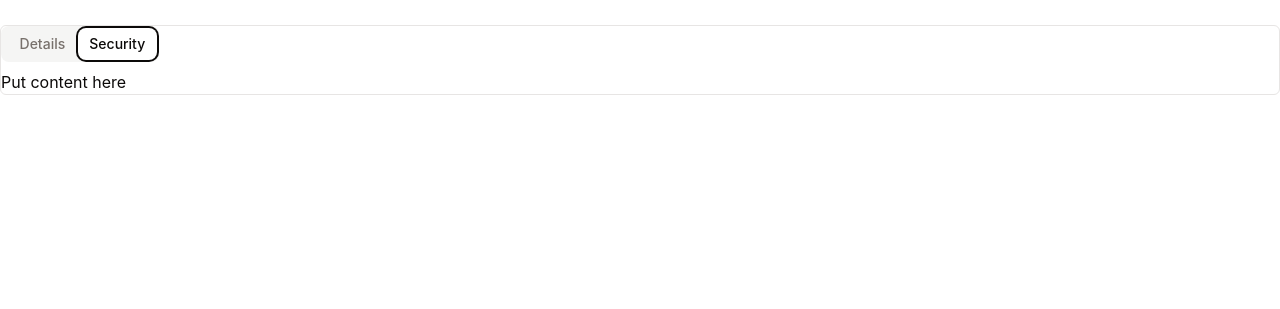
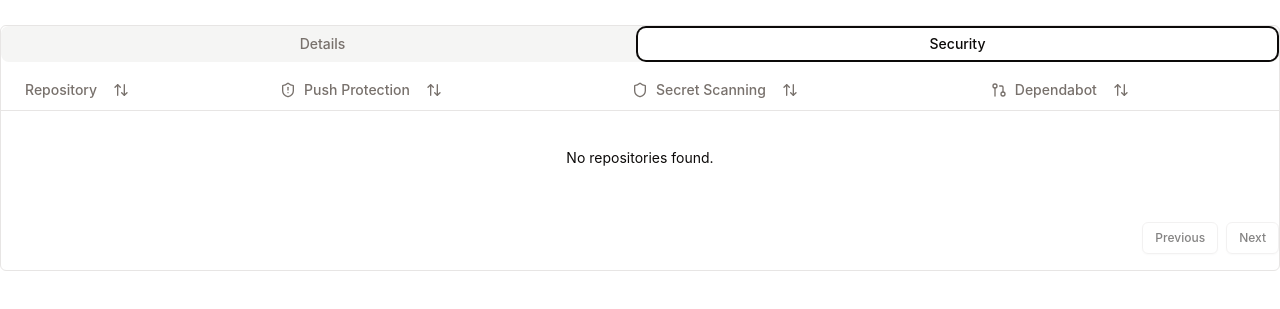
Before and after one commit to JackPlowman/repo-overseer, an Astro site in the folder dashboard/: page / in a window 1280 px wide. Both pictures are taken after a click on the tab "Security". Shown: the part 95-404 px from the top of the page. Built offline with nearby package versions, Linux system fonts and the light colour scheme; Astro itself is replaced by a stand-in of ours.

Commit message:
build: Add Security Table (#144)
# Pull Request

## Description

This pull request focuses on enhancing the repository detail and
security views in the dashboard by introducing new components and
updating existing ones. The most important changes include renaming and
restructuring columns, creating a new component for security columns,
and updating the repository table to use these new components.

Changes to components and columns:

* Renamed `columns` to `RepositoryDetailColumns` in
`dashboard/src/components/RepositoryDetailColumns.tsx` and updated the
file name from `columns.tsx` to `RepositoryDetailColumns.tsx` for better
clarity.
* Created a new component `RepositorySecurityColumns` in
`dashboard/src/components/RepositorySecurityColumns.tsx` to define the
columns for the security view, including headers and cell renderers for
repository name, secret scanning push protection, secret scanning, and
dependabot security updates.

Updates to repository table:

* Updated `dashboard/src/components/RepositoryTable.tsx` to import and
use the newly defined `RepositoryDetailColumns` and
`RepositorySecurityColumns` components, and renamed the component to
`RepositoryDetailTable` to reflect its purpose more accurately.

Fixes #143

```diff
--- a/dashboard/src/components/columns.tsx
+++ b/dashboard/src/components/RepositoryDetailColumns.tsx
@@ -12,7 +12,7 @@ type Repository = {
   dependabot_security_updates: boolean
 }
 
-export const columns: ColumnDef<Repository>[] = [
+export const RepositoryDetailColumns: ColumnDef<Repository>[] = [
   {
     accessorKey: "name",
     header: ({ column }) => {
--- /dev/null
+++ b/dashboard/src/components/RepositorySecurityColumns.tsx
@@ -0,0 +1,121 @@
+"use client"
+import { Badge } from "@/components/ui/badge"
+import { Button } from "@/components/ui/button"
+import type { ColumnDef } from "@tanstack/react-table"
+import { ArrowUpDown, GitPullRequest, Shield, ShieldAlert } from "lucide-react"
+type Repository = {
+  name: string
+  full_name: string
+  repository_link: string
+  secret_scanning_push_protection: boolean
+  secret_scanning: boolean
+  dependabot_security_updates: boolean
+}
+
+export const RepositorySecurityColumns: ColumnDef<Repository>[] = [
+  {
+    accessorKey: "name",
+    header: ({ column }) => {
+      return (
+        <Button
+          variant="ghost"
+          onClick={() => column.toggleSorting(column.getIsSorted() === "asc")}
+        >
+          Repository
+          <ArrowUpDown className="ml-2 h-4 w-4" />
+        </Button>
+      )
+    },
+    cell: ({ row }) => {
+      return (
+        <a
+          href={row.original.repository_link}
+          className="text-primary hover:underline"
+          target="_blank"
+          rel="noopener noreferrer"
+        >
+          {row.original.name}
+        </a>
+      )
+    },
+  },
+  {
+    accessorKey: "secret_scanning_push_protection",
+    header: ({ column }) => (
+      <Button
+        variant="ghost"
+        onClick={() => column.toggleSorting(column.getIsSorted() === "asc")}
+      >
+        <div className="flex items-center gap-2">
+          <ShieldAlert className="h-4 w-4" />
+          <span>Push Protection</span>
+          <ArrowUpDown className="ml-2 h-4 w-4" />
+        </div>
+      </Button>
+    ),
+
+    cell: ({ row }) => (
+      <Badge
+        variant={
+          row.getValue("secret_scanning_push_protection")
+            ? "success"
+            : "destructive"
+        }
+      >
+        {row.getValue("secret_scanning_push_protection")
+          ? "Enabled"
+          : "Disabled"}
+      </Badge>
+    ),
+  },
+  {
+    accessorKey: "secret_scanning",
+    header: ({ column }) => (
+      <Button
+        variant="ghost"
+        onClick={() => column.toggleSorting(column.getIsSorted() === "asc")}
+      >
+        <div className="flex items-center gap-2">
+          <Shield className="h-4 w-4" />
+          <span>Secret Scanning</span>
+          <ArrowUpDown className="ml-2 h-4 w-4" />
+        </div>
+      </Button>
+    ),
+
+    cell: ({ row }) => (
+      <Badge
+        variant={row.getValue("secret_scanning") ? "success" : "destructive"}
+      >
+        {row.getValue("secret_scanning") ? "Enabled" : "Disabled"}
+      </Badge>
+    ),
+  },
+  {
+    accessorKey: "dependabot_security_updates",
+    header: ({ column }) => (
+      <Button
+        variant="ghost"
+        onClick={() => column.toggleSorting(column.getIsSorted() === "asc")}
+      >
+        <div className="flex items-center gap-2">
+          <GitPullRequest className="h-4 w-4" />
+          <span>Dependabot</span>
+          <ArrowUpDown className="ml-2 h-4 w-4" />
+        </div>
+      </Button>
+    ),
+
+    cell: ({ row }) => (
+      <Badge
+        variant={
+          row.getValue("dependabot_security_updates")
+            ? "success"
+            : "destructive"
+        }
+      >
+        {row.getValue("dependabot_security_updates") ? "Enabled" : "Disabled"}
+      </Badge>
+    ),
+  },
+]
--- a/dashboard/src/components/RepositoryTable.tsx
+++ b/dashboard/src/components/RepositoryTable.tsx
@@ -1,19 +1,22 @@
-import { columns } from "@/components/columns"
 import { DataTable } from "@/components/data-table"
+import { RepositoryDetailColumns } from "@/components/RepositoryDetailColumns"
 import { Tabs, TabsContent, TabsList, TabsTrigger } from "@/components/ui/tabs"
 import { repositories } from "@/data/repositories.json"
+import { RepositorySecurityColumns } from "./RepositorySecurityColumns"
 
-export default function RepositoryTable() {
+export default function RepositoryDetailTable() {
   return (
     <Tabs defaultValue="details" className="w-full">
-      <TabsList>
+      <TabsList className="w-full">
         <TabsTrigger value="details">Details</TabsTrigger>
         <TabsTrigger value="security">Security</TabsTrigger>
       </TabsList>
       <TabsContent value="details">
-        <DataTable columns={columns} data={repositories} />
+        <DataTable columns={RepositoryDetailColumns} data={repositories} />
       </TabsContent>
-      <TabsContent value="security">Put content here</TabsContent>
+      <TabsContent value="security">
+        <DataTable columns={RepositorySecurityColumns} data={repositories} />
+      </TabsContent>
     </Tabs>
   )
 }
```
